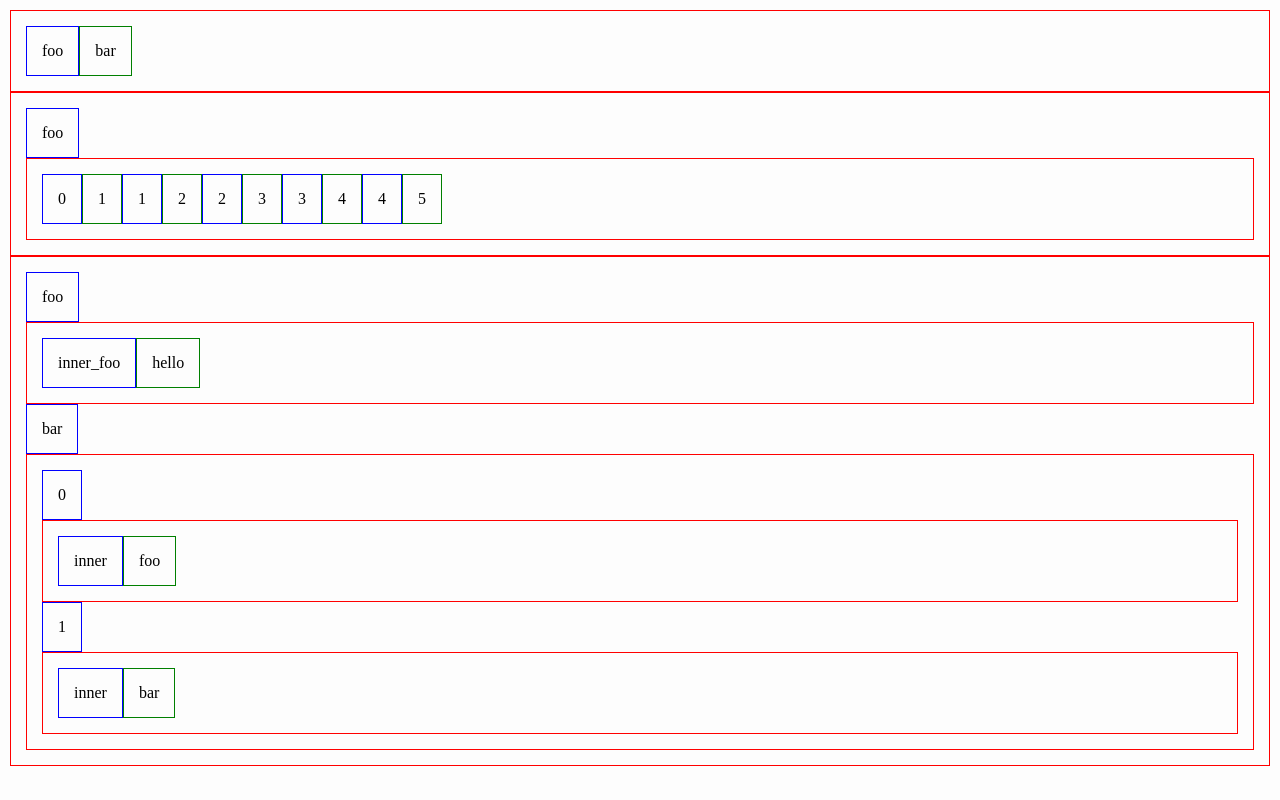
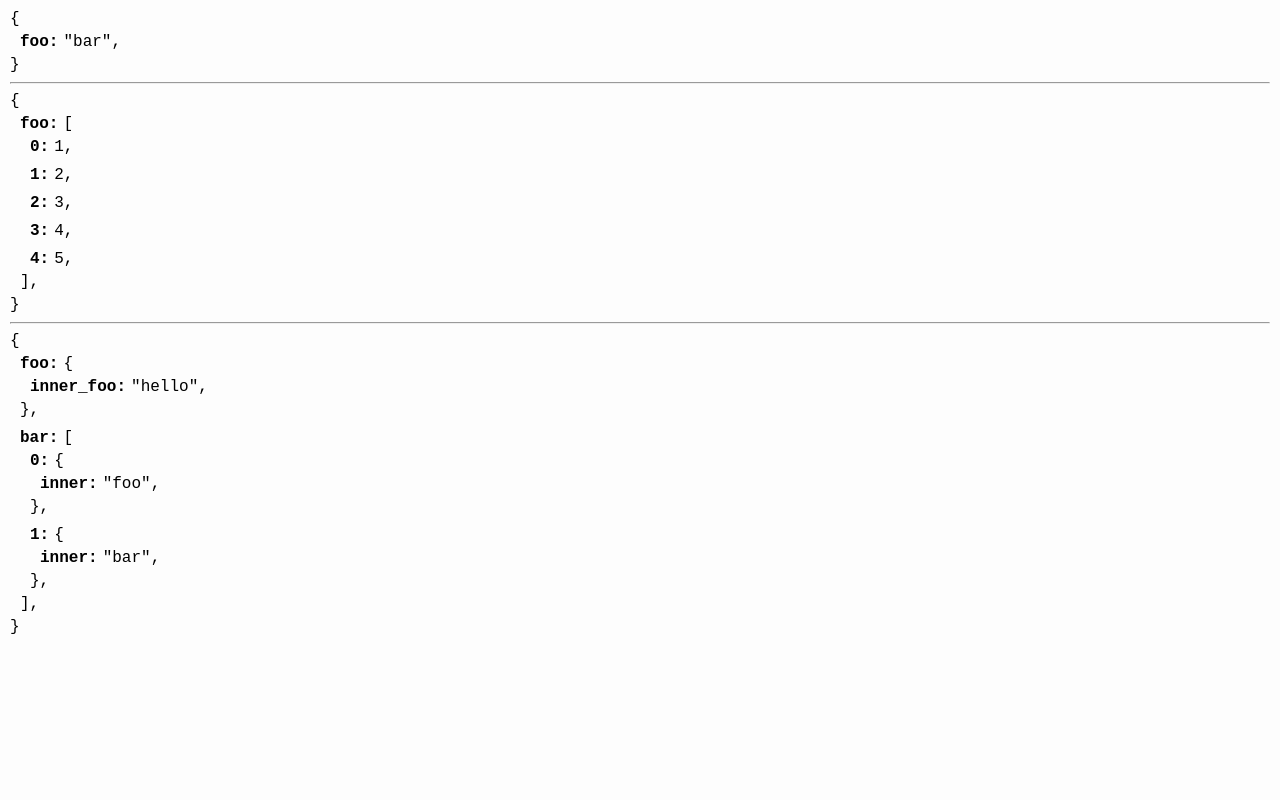
Before and after one commit to huytd/json-viewer, a React (Vite) app: page / in a window 1280 px wide. Built offline with nearby package versions, Linux system fonts and the light colour scheme.

Commit message:
Properly render the data

```diff
--- a/src/components/json-viewer/index.tsx
+++ b/src/components/json-viewer/index.tsx
@@ -1,35 +1,41 @@
+import './styles.scss';
 import * as React from 'react';
-import './styles.scss';
+import {getPrefix, getSuffix} from '~/lib/utils';
 
 export const JsonRecord = ({ data }) => {
   return (
-    <div className="json-record">
+    <React.Fragment>
+      {getPrefix(data)}
       {Object.keys(data).map((key: string) => (
-        <React.Fragment key={key}>
+        <div className="json-record" key={key}>
           <Key>{key}</Key>
-        {typeof data[key] !== 'object' ? (
-          <Value>{data[key]}</Value>
-        ) : (
-          <JsonRecord data={data[key]} />
-        )}
-        </React.Fragment>
+          {typeof data[key] !== 'object' ? (
+            <Value>{data[key]}</Value>
+          ) : (
+            <JsonRecord data={data[key]} />
+          )},
+        </div>
       ))}
-    </div>
+      {getSuffix(data)}
+    </React.Fragment>
   )
 };
 
 const Key = ({ children }) => {
   return (
     <div className="json-record-key">
-      {children}
+      {children}:
     </div>
   )
 };
 
 const Value = ({ children }) => {
+  const valueType = typeof children;
   return (
-    <div className="json-record-value">
+    <div className="json-record-value" data-type={valueType}>
+      {getPrefix(children)}
       {children}
+      {getSuffix(children)}
     </div>
   )
 };
--- a/src/components/json-viewer/styles.scss
+++ b/src/components/json-viewer/styles.scss
@@ -1,17 +1,14 @@
 .json-record {
-  border: 1px solid red;
-  padding: 15px;
+  padding: 5px 10px;
 
   .json-record-key {
     vertical-align: top;
+    margin-right: 5px;
+    font-weight: bold;
     display: inline-block;
-    border: 1px solid blue;
-    padding: 15px;
   }
 
   .json-record-value {
     display: inline-block;
-    border: 1px solid green;
-    padding: 15px;
   }
 }
--- a/src/index.tsx
+++ b/src/index.tsx
@@ -1,7 +1,7 @@
+import './styles/app.scss';
+
 import * as React from 'react';
 import { render } from 'react-dom';
-
-import './styles/app.scss';
 
 import { JsonRecord } from './components/json-viewer';
 
@@ -33,11 +33,16 @@ const App = () => {
       {/* Single entry case */}
       <JsonRecord data={singleEntryData} />
 
+      <hr/>
+
       {/* Single entry with array value */}
       <JsonRecord data={singleEntryWithArrayData} />
 
+      <hr/>
+
       {/* Nested object case */}
       <JsonRecord data={nestedObjectData} />
+
     </div>
   )
 };
--- /dev/null
+++ b/src/lib/utils.ts
@@ -0,0 +1,17 @@
+export const isObject = (input: any) => typeof input === 'object';
+export const isArray = (input: any) => Array.isArray(input);
+export const isString = (input: any) => typeof input === 'string';
+
+export const getPrefix = (input: any) =>
+  isObject(input) ? (
+    isArray(input) ? '[' : '{'
+  ) : (
+    isString(input) ? '"' : ''
+  );
+
+export const getSuffix = (input: any) =>
+  isObject(input) ? (
+    isArray(input) ? ']' : '}'
+  ) : (
+    isString(input) ? '"' : ''
+  );
--- a/src/styles/app.scss
+++ b/src/styles/app.scss
@@ -10,6 +10,8 @@ html, body {
   width: 100%; height: 100%;
   padding: 0; margin: 0;
   background: #FDFDFD;
+  font-family: monospace;
+  font-size: 16px;
 }
 
 .container {
```
Also changed, not shown: tsconfig.json (added, +15 -0 lines), meta-data/step-02-003-properly-render-data.png (added).
